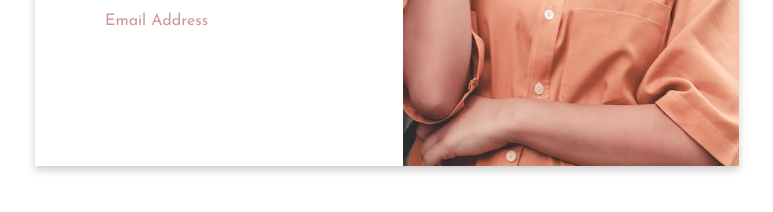
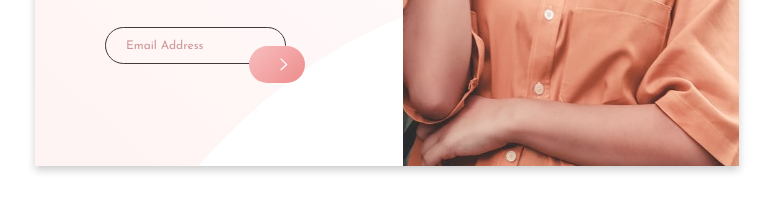
Before and after one commit to annemarierolo/Coming-Soon, a plain HTML site: page index.html in a window 1280 px wide. Shown: the part 494-706 px from the top of the page, without its empty margins (253-1026 px from the left). Drawn offline with Linux system fonts and the light colour scheme.

Commit message:
Background and email field added

```diff
--- a/css/style.css
+++ b/css/style.css
@@ -14,6 +14,7 @@
     transform: translate(-50%, -50%);
     width: 55%;
     height: 65%;
+    background: url(../images/bg-pattern-desktop.svg) no-repeat;
 }
 
 .bgDesktop {
@@ -56,6 +57,38 @@
     width: 65%;
 }
 
+.emailBox {
+    border: 1px solid hsl(0, 6%, 24%);
+    border-radius: 50px;
+    height: 35px;
+    width: 60%;
+    margin-block-start: 30px;
+    display: flex;
+}
+
+#email {
+    font-size: 12px;
+    text-align: center;
+    margin-inline-start: 20px;
+}
+
+.arrow {
+    border: 1px;
+    background: linear-gradient(135deg, hsl(0, 80%, 86%), hsl(0, 74%, 74%)) no-repeat;
+    border-radius: 50px;
+    width: 8%;
+    height: 37px;
+    position: absolute;
+    top: 76.92%;
+    left: 30.4%;
+}
+
+.arrowImage {
+    margin-inline-start: 31px;
+    margin-block-start: 12px;
+    width: 8px;
+}
+
 .right {
     float: right;
 }
--- a/index.html
+++ b/index.html
@@ -13,12 +13,9 @@
 </head>
 
 <body>
+    <!-- <img class="bgDesktop" src="images/bg-pattern-desktop.svg" alt="Bg Desktop"> -->
+    <div class="card">
 
-    <div class="card">
-        <!-- <div>
-            <img class="bgDesktop" src="images/bg-pattern-desktop.svg" alt="Bg Desktop">
-
-        </div> -->
 
         <div class="left">
             <img class="logo" src="images/logo.svg" alt="Logo">
@@ -31,11 +28,12 @@
             <p id="text">Hello fellow shoppers! We're currently building our new fashion store. Add your email below to stay up-to-date with announcements and our launch deals.</p>
 
             <div class="emailBox">
-                <p>Email Address</p>
-                <div class="arrow">
-                    <img src="images/icon-arrow.svg" alt="Arrow">
-                </div>
+                <p id="email">Email Address</p>
 
+
+            </div>
+            <div class="arrow">
+                <img class="arrowImage" src="images/icon-arrow.svg" alt="Arrow">
             </div>
         </div>
         <div class="right">
```
